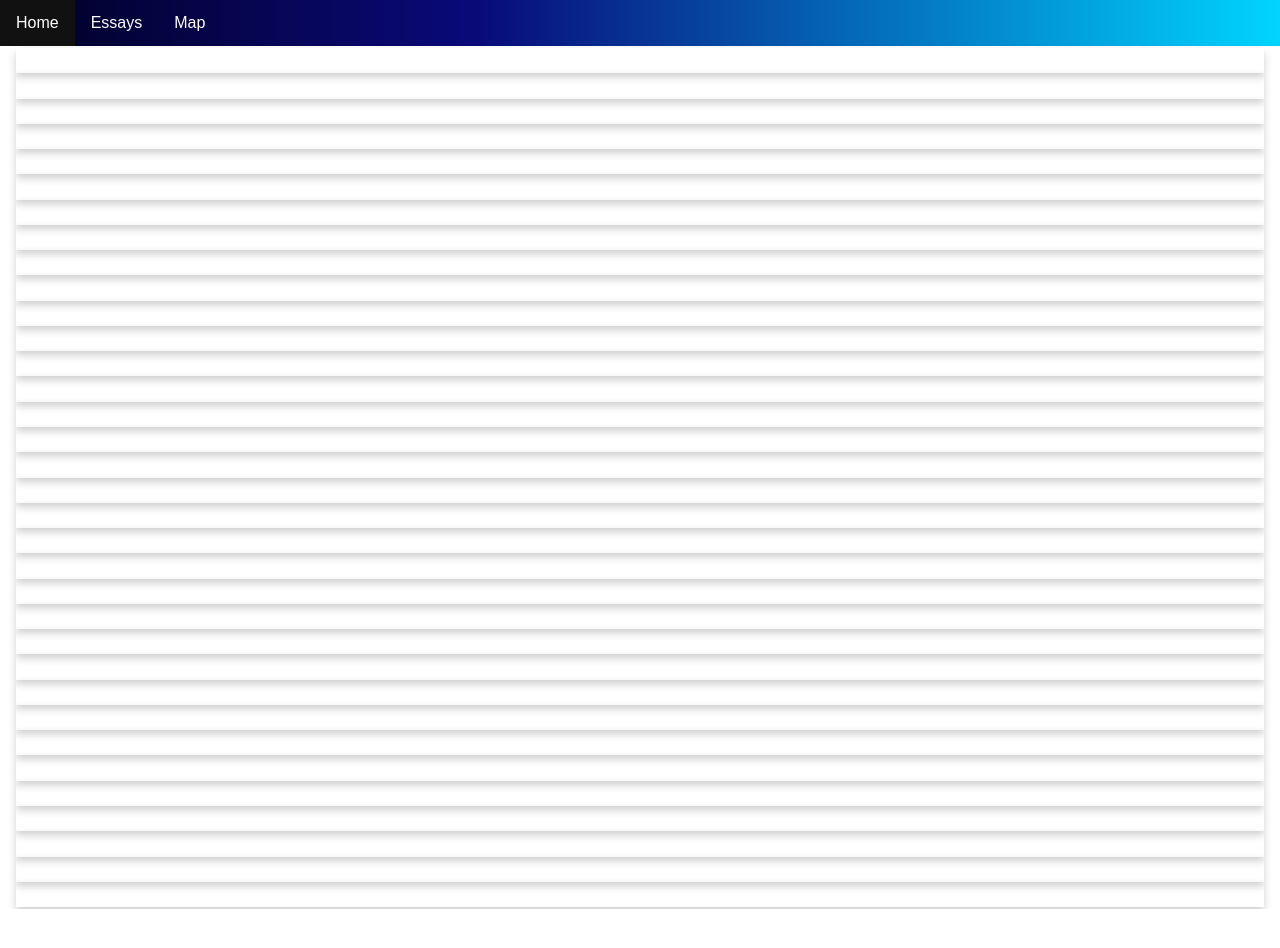
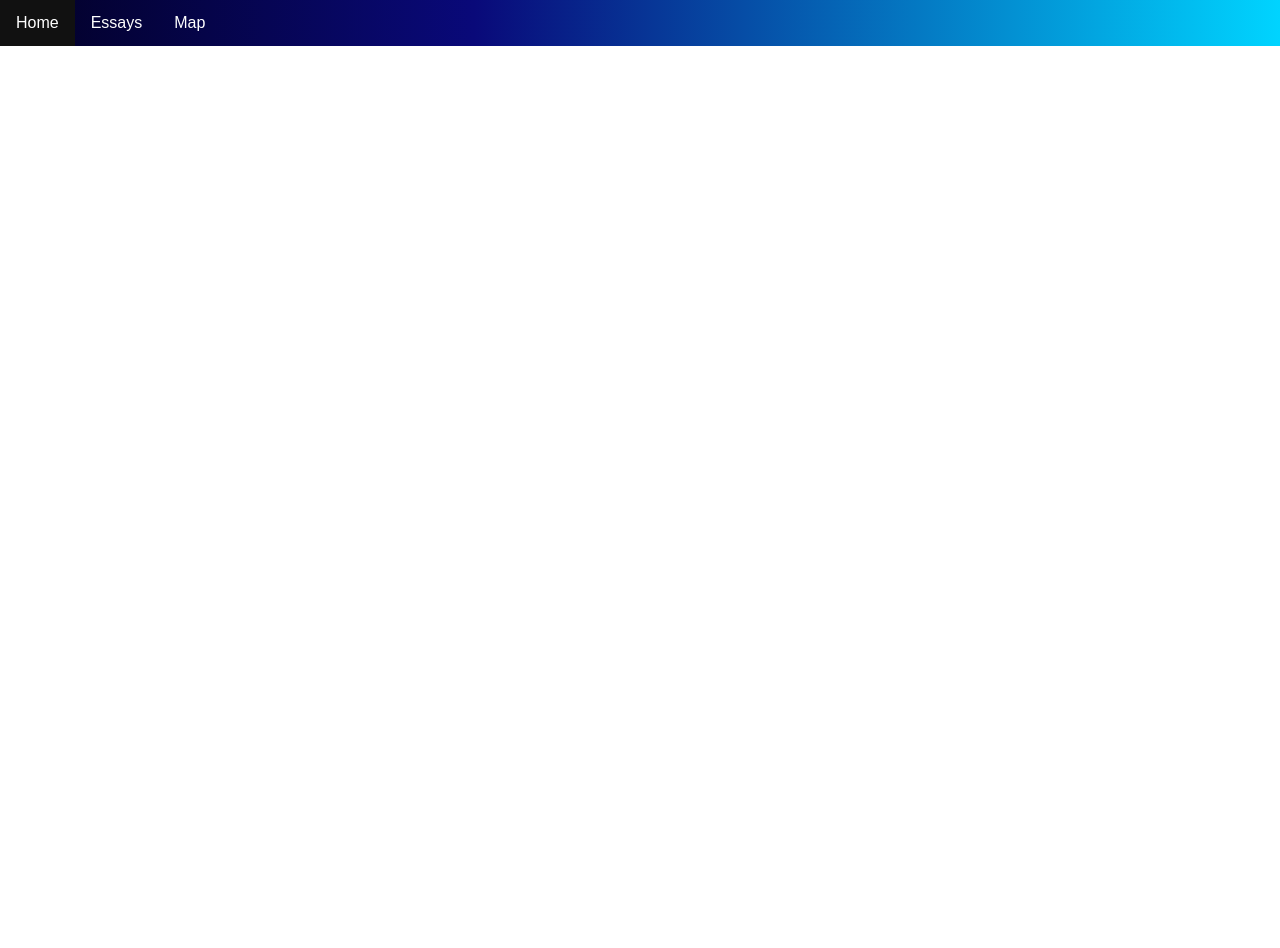
Before and after one commit to upenndigitalscholarship/monuments-research-group, an Eleventy site: page essays.njk in a window 1280 px wide. Shown: the top 948 px of the page. Before the commit the page ends 909 px from the top, so only its background shows below. Built offline with nearby package versions, Linux system fonts and the light colour scheme; Eleventy itself is replaced by a stand-in of ours; files that its build step writes are made by us from their sources.

Commit message:
temp fix to essays list

```diff
--- a/essays.njk
+++ b/essays.njk
@@ -4,10 +4,8 @@ layout: base.njk
 ---
 
     {% for essay in collections.essays %}
-     <div class="card">
 
-        <div class="container">
-            <h4><a href="/essay/{{ essay.fileSlug }}">{{ essay.data.title }}</a></h4>
-        </div>
-    </div>
+    <h4><a href="/essay/{{ essay.fileSlug }}">{{ essay.data.title }}</a></h4><br>
+
+
     {% endfor %}
```
